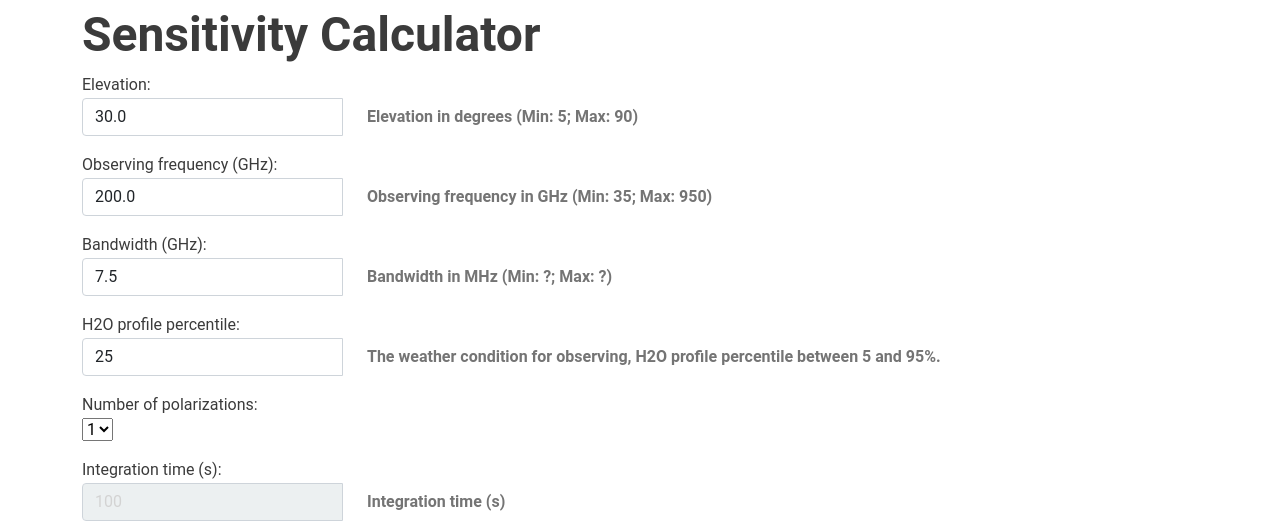
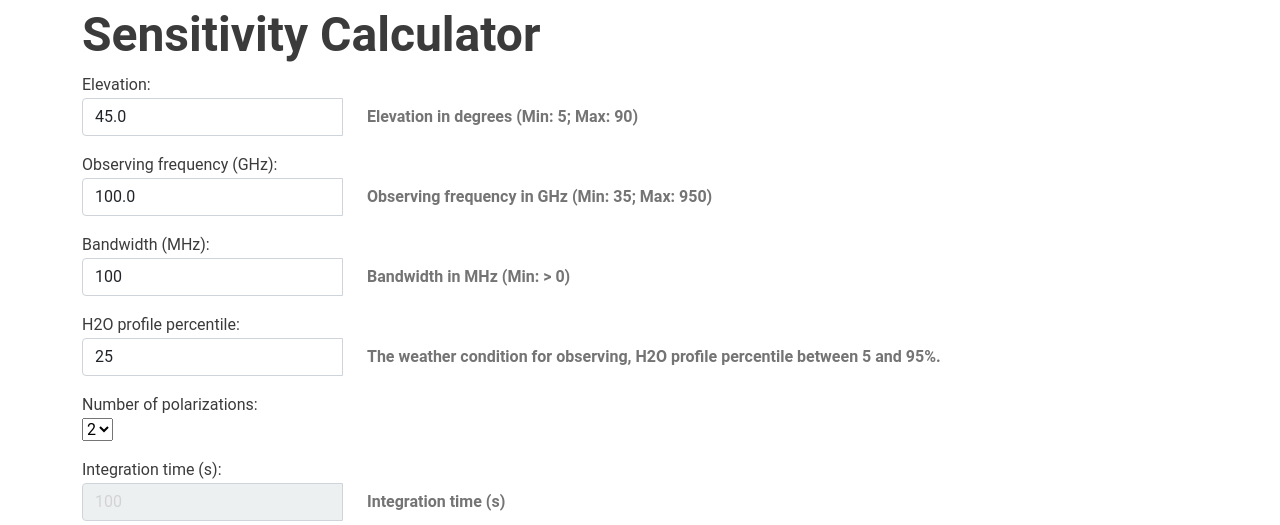
Before and after one commit to ukatc/AtLAST_sensitivity_calculator, a Flask app: page / in a window 1280 px wide. Shown: the part 282-807 px from the top of the page. Run offline with Flask 2, Linux system fonts and the light colour scheme; parts of the project's set-up code (start-up, migrations or seed data) failed here and were passed over; some libraries are stand-ins or nearby versions; some web fonts are replaced.

Commit message:
Updated defaults and very basic validation

```diff
--- a/web_client/static/js/CalculatorFunctions.js
+++ b/web_client/static/js/CalculatorFunctions.js
@@ -70,8 +70,8 @@ function validateElevation(field, elevation) {
         elevation_input.setCustomValidity("Invalid Field.");
         return false;
     }
-    if (!validateNumberMinMax(field, elevation, 5, 90)){
-        elevation_feedback.textContent = "Please enter a valid number between 5 and 90 degrees";
+    if (!validateNumberMinMax(field, elevation, 25, 85)){
+        elevation_feedback.textContent = "Please enter a valid number between 25 and 85 degrees";
         elevation_feedback.style.display = "block";
         elevation_input.setCustomValidity("Invalid Field.");
         return false;
--- a/web_client/templates/SensitivityCalculator.html
+++ b/web_client/templates/SensitivityCalculator.html
@@ -76,7 +76,7 @@
         <div class="col-sm-3">
           <label for="elev-input">Elevation:</label>
           <div class="input-group mb-3">
-            <input type="text" class="form-control" id="elev-input" placeholder="Enter value..." name="elev-input" value="30.0" oninput="updateForm(); highlight_recalculate()">
+            <input type="text" class="form-control" id="elev-input" placeholder="Enter value..." name="elev-input" value="45.0" oninput="updateForm(); highlight_recalculate()">
             <div class="invalid-feedback" id="elev-invalid">Please enter valid number, between 5 and 90</div>
           </div>
         </div>
@@ -90,7 +90,7 @@
         <div class="col-sm-3">
           <label for="obs-freq-input">Observing frequency (GHz):</label>
           <div class="input-group mb-3">
-            <input type="text" class="form-control" id="obs-freq-input" placeholder="Enter value..." name="obs-freq-input" value="200.0" oninput="updateForm(); highlight_recalculate();">
+            <input type="text" class="form-control" id="obs-freq-input" placeholder="Enter value..." name="obs-freq-input" value="100.0" oninput="updateForm(); highlight_recalculate();">
             <div class="invalid-feedback" id="obs-freq-invalid">Please enter valid number, between 35 and 950</div>
           </div>
         </div>
@@ -102,15 +102,15 @@
 
       <div class="row" id="row-bandwidth">
         <div class="col-sm-3">
-          <label for="bandwidth-input">Bandwidth (GHz):</label>
+          <label for="bandwidth-input">Bandwidth (MHz):</label>
           <div class="input-group mb-3">
-            <input type="text" class="form-control" id="bandwidth-input" placeholder="Enter value..." name="bandwidth-input" value="7.5" oninput="updateForm(); highlight_recalculate();">
-            <div class="invalid-feedback" id="bandwidth-invalid">Please enter valid number, between ? and ?</div>
+            <input type="text" class="form-control" id="bandwidth-input" placeholder="Enter value..." name="bandwidth-input" value="100" oninput="updateForm(); highlight_recalculate();">
+            <div class="invalid-feedback" id="bandwidth-invalid">Please enter number greater than 0</div>
           </div>
         </div>
         <div class="col-sm-4 align-self-center info-col">
           <br>
-          <p class="notes">Bandwidth in MHz (Min: ?; Max: ?)</p>
+          <p class="notes">Bandwidth in MHz (Min: > 0)</p>
         </div>
       </div>
 
@@ -135,7 +135,7 @@
           <div class="input-group mb-3">
             <select id="npol-input" name="npol" onchange="highlight_recalculate();">
               <option value=1>1</option>
-              <option value=2>2</option>
+              <option value=2 selected="selected">2</option>
               </select>
           </div>
         </div>
@@ -146,7 +146,7 @@
           <label for="integration-time-input">Integration time (s):</label>
           <div class="input-group mb-3">
             <input style="color:lightgrey;" type="text" class="form-control" id="integration-time-input" placeholder="Enter value..." name="integration-tim-input" value="100" oninput="updateForm(); highlight_recalculate();" disabled>
-            <div class="invalid-feedback" id="integration-time-invalid">Please enter valid number; > 0</div>
+            <div class="invalid-feedback" id="integration-time-invalid">Please enter valid number; > 1</div>
           </div>
         </div>
         <div class="col-sm-4 align-self-center info-col">
```
